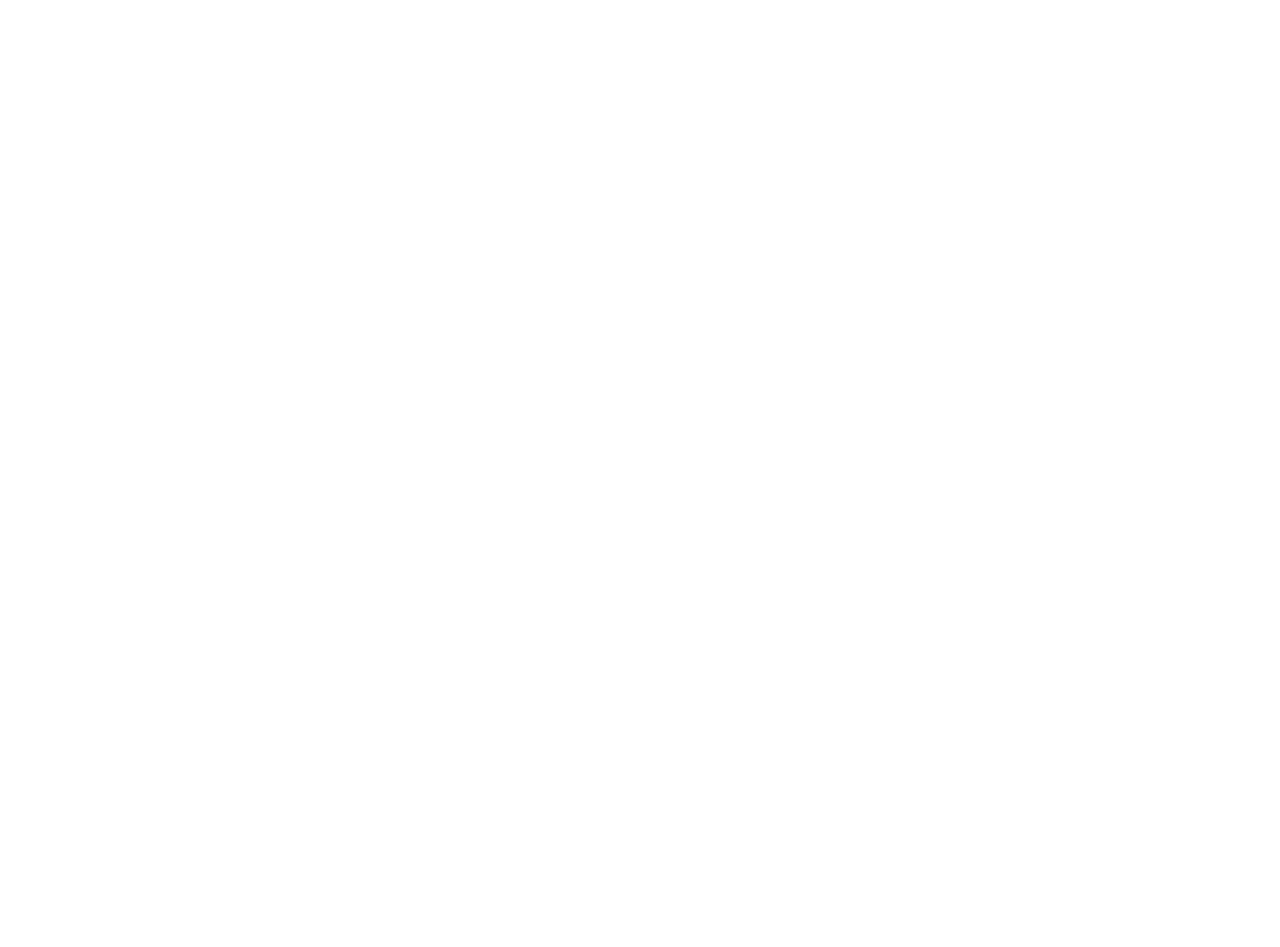
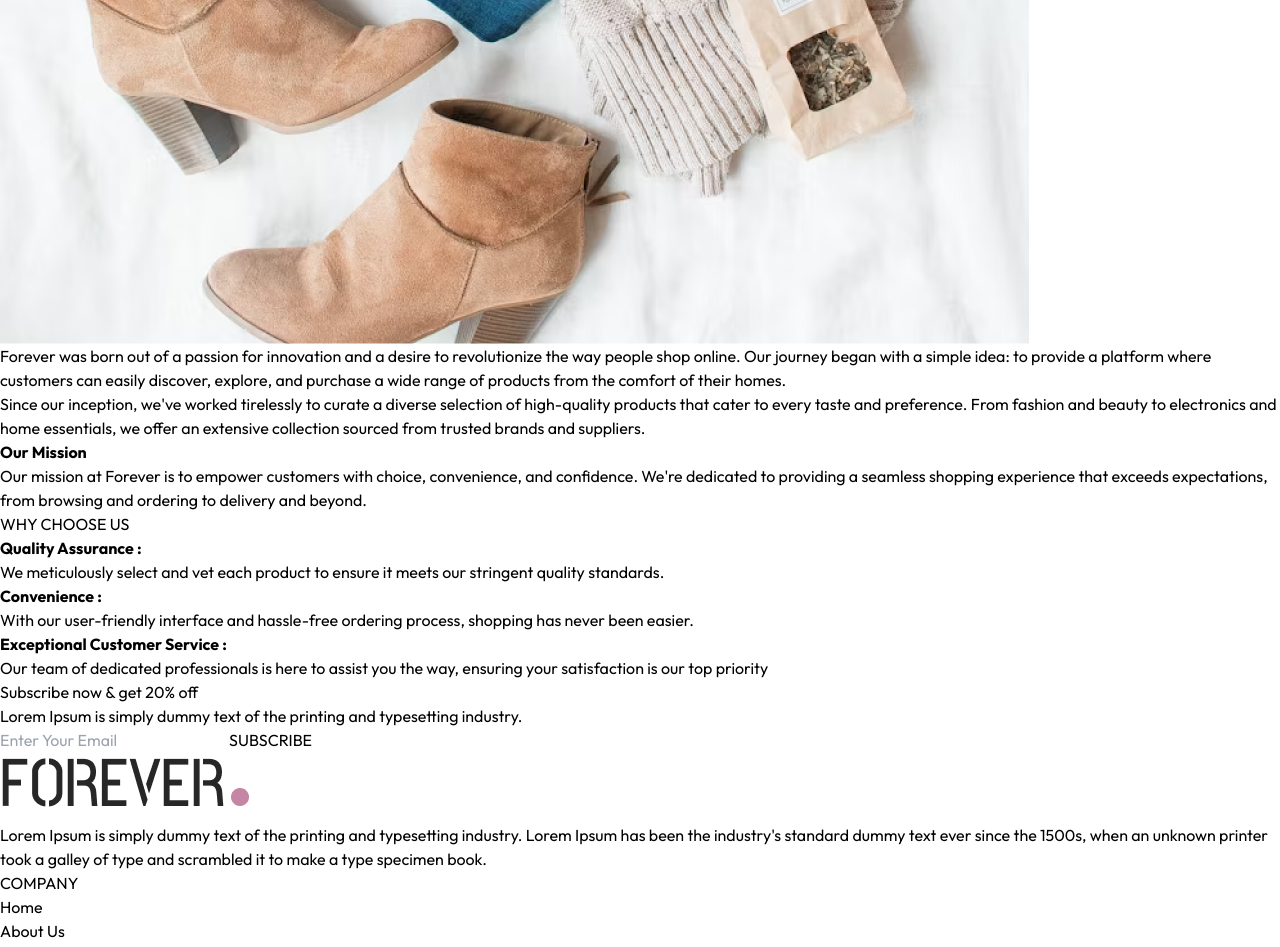
Before and after one commit to anaswararbabu/E-Commerce-App, a React (Vite) app in the folder frontend/: page /about in a window 1280 px wide. Shown: the part 1248-2195 px from the top of the page. Before the commit the page ends 882 px from the top, so only its background shows below. Built offline with nearby package versions, Linux system fonts and the light colour scheme.

Commit message:
About  page done

```diff
--- a/frontend/src/components/NewsLetterBox.jsx
+++ b/frontend/src/components/NewsLetterBox.jsx
@@ -11,7 +11,7 @@
         <p className='text-2xl font-medium text-gray-800'>Subscribe now & get 20% off</p>
         <p className='text-gray-400 mt-3'>Lorem Ipsum is simply dummy text of the printing and typesetting industry.</p>
         <form  onSubmit={onSubmitHandler} className='w-full sm:w-1/2 flex items-center gap-3 mx-auto my-6 border pl-3'>
-            <input type="email" className='w-full sm:flex-1 outline-none'  placeholder='Enter Your Email' />
+            <input type="email" className='w-full sm:flex-1 outline-none'  placeholder='Enter Your Email'required />
             <button type="submit" className='bg-black text-white text-xs px-10 py-4' >SUBSCRIBE</button>
         </form>
     </div>
--- a/frontend/src/pages/About.jsx
+++ b/frontend/src/pages/About.jsx
@@ -1,8 +1,47 @@
 import React from 'react'
+import Title from '../components/Title'
+import { assets } from '../assets/frontend_assets/assets'
+import NewsLetterBox from '../components/NewsLetterBox'
 
 const About = () => {
   return (
-    <div>About</div>
+    <div>
+      <div className="text-2xl text-center pt-8 border-t">
+          <Title text1={'ABOUT'} text2={'US'} />
+      </div>
+
+      <div className="my-10 flex flex-col md:flex-row gap-16">
+        <img className='w-full md:max-w-[450px]' src={assets.about_img} alt="" />
+        <div className="flex flex-col justify-center gap-6 md:w-2/4 text-gray-600">
+          <p>Forever was born out of a passion for innovation and a desire to revolutionize the way people shop online. Our journey began with a simple idea: to provide a platform where customers can easily discover, explore, and purchase a wide range of products from the comfort of their homes.</p>
+          <p>Since our inception, we've worked tirelessly to curate a diverse selection of high-quality products that cater to every taste and preference. From fashion and beauty to electronics and home essentials, we offer an extensive collection sourced from trusted brands and suppliers.</p>
+          <b className='text-gray-800'>Our Mission</b>
+          <p>Our mission at Forever is to empower customers with choice, convenience, and confidence. We're dedicated to providing a seamless shopping experience that exceeds expectations, from browsing and ordering to delivery and beyond.</p>
+        </div>
+      </div>
+
+      <div className="text-xl py-4">
+        <Title text1={'WHY'} text2={'CHOOSE US'} />
+      </div>
+
+      <div className="flex flex-col md:flex-row text-sm mb-20">
+        <div className="border px-10 md:px-16 py-8 sm:py-20 flex flex-col gap-5">
+          <b>Quality Assurance :</b>
+          <p>We meticulously select and vet each product to ensure it meets our stringent quality standards.</p>
+        </div>
+        <div className="border px-10 md:px-16 py-8 sm:py-20 flex flex-col gap-5">
+          <b>Convenience :</b>
+          <p>With our user-friendly interface and hassle-free ordering process, shopping has never been easier.</p>
+        </div>
+        <div className="border px-10 md:px-16 py-8 sm:py-20 flex flex-col gap-5">
+          <b>Exceptional Customer Service :</b>
+          <p>Our team of dedicated professionals is here to assist you the way, ensuring your satisfaction is our top priority</p>
+        </div>
+      </div>
+
+      <NewsLetterBox />
+
+    </div>
   )
 }
 
```
